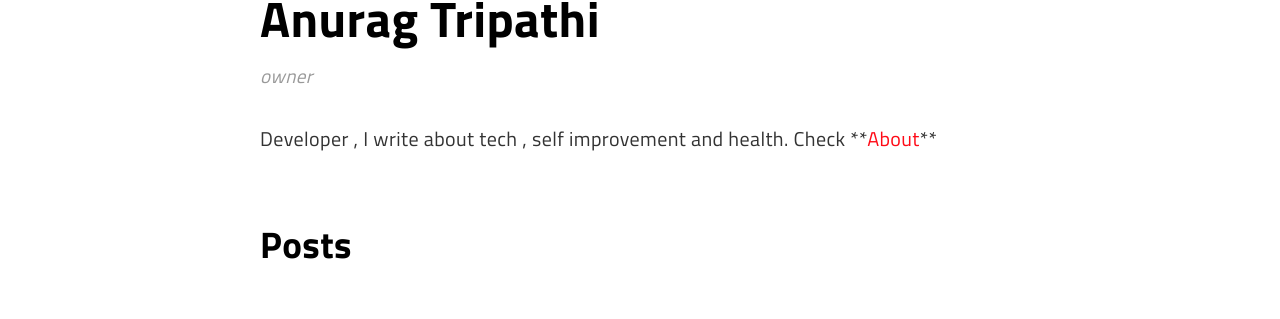
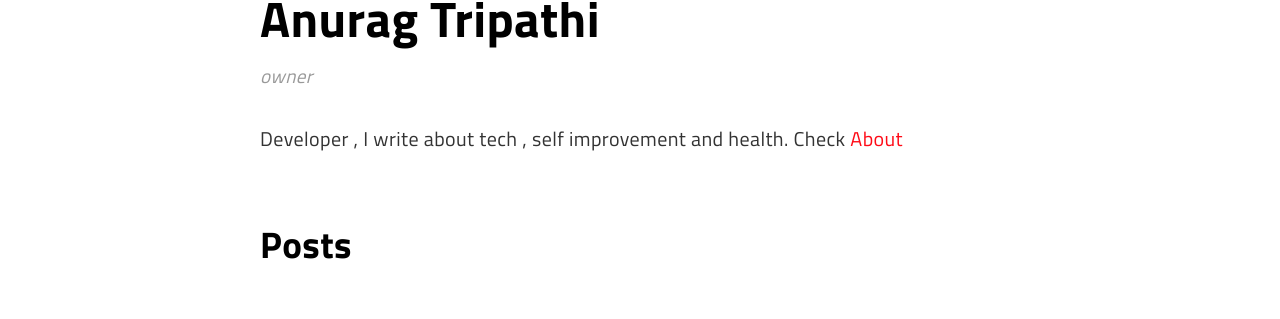
Before and after one commit to anuragseven/anuragseven.github.io, a Jekyll site: the page built from _authors/AnuragTripathi.md, in a window 1280 px wide and 1058 px high. Shown: the part 387-706 px from the top of the window. Built offline with Jekyll 4.4.1, drawn with Linux system fonts in a browser that asks for light colours; a script that is not in the unit is left out.

```diff
--- a/_authors/AnuragTripathi.md
+++ b/_authors/AnuragTripathi.md
@@ -4,7 +4,7 @@ photo: /assets/img/uploads/profile.png
 name: AnuragTripathi
 display_name:  Anurag Tripathi
 position: owner
-bio: Developer , I write about tech , self improvement and health. Check **<a href="/about/">About</a>**
+bio: Developer , I write about tech , self improvement and health. Check <a href="/about/">About</a>
 github_username: anuragseven
 twitter_username: anurag________
 linkedin_username: anuragtseven
```
